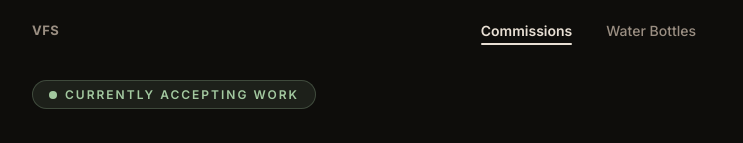
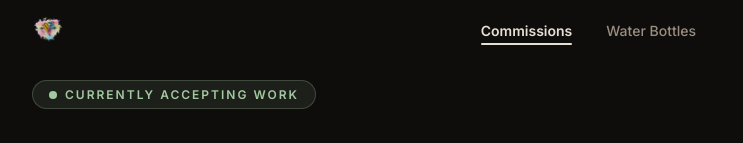
Before and after one commit to xstadt/commissions-page, a React (Vite) app: page / in a window 1280 px wide. Shown: the top 143 px of the page, without its empty margins (268-1011 px from the left). Built offline with nearby package versions, Linux system fonts and the light colour scheme.

Commit message:
added logo

```diff
--- a/src/App.jsx
+++ b/src/App.jsx
@@ -1,18 +1,19 @@
 import { useState, useEffect, useCallback, useRef } from "react";
+import logo from "./logo.png";
 
 /*
-  ========================================
-  VISUAL FREQUENCIES STUDIOS — V7
-  ========================================
-
-  CHANGES FROM V6:
-  - Quick-add controls: moved to bottom-right of image, squircle shape, more padding
-  - Mobile: persistent + button visible on touch devices (no hover needed)
-  - "In cart" indicator on product cards showing qty per color
-  - Subtle hover effects on all action buttons
-  - Scroll to top on tab switch
-  - Dynamic copyright year
-  - Various polish
+ * ========================================
+ * VISUAL FREQUENCIES STUDIOS — V7
+ * ========================================
+ *
+ * CHANGES FROM V6:
+ * - Quick-add controls: moved to bottom-right of image, squircle shape, more padding
+ * - Mobile: persistent + button visible on touch devices (no hover needed)
+ * - "In cart" indicator on product cards showing qty per color
+ * - Subtle hover effects on all action buttons
+ * - Scroll to top on tab switch
+ * - Dynamic copyright year
+ * - Various polish
  */
 
 const COMMISSION_STATUS = "open";
@@ -344,8 +345,8 @@ function WaterBottlePage() {
       }
 
       /* ---- QUICK-ADD CONTROLS ----
-           Desktop: shown on hover, bottom-right of image
-           Mobile: persistent + button, expands on tap
+       *          Desktop: shown on hover, bottom-right of image
+       *          Mobile: persistent + button, expands on tap
        */
       .qa-wrap {
         position: absolute; bottom: 12px; right: 12px; z-index: 5;
@@ -953,11 +954,11 @@ export default function App() {
         max-width: 720px; margin: 0 auto;
       }
       /* ============================================
-           STICKY TOP NAVBAR
-           Fixed to the top, blurs in on scroll.
-           Logo left, nav links right.
-           Active state: small dot + full opacity text.
-           ============================================ */
+       *          STICKY TOP NAVBAR
+       *          Fixed to the top, blurs in on scroll.
+       *          Logo left, nav links right.
+       *          Active state: small dot + full opacity text.
+       *          ============================================ */
       .topnav {
         position: fixed; top: 0; left: 0; right: 0; z-index: 150;
         background: transparent;
@@ -1077,8 +1078,9 @@ export default function App() {
       {/* STICKY TOP NAV */}
       <nav className={`topnav${scrolled ? " scrolled" : ""}`}>
       <div className="topnav-inner">
-          {/* Logo — swap the div for an <img src={logo}> when ready */}
-          <div className="topnav-logo">VFS</div>
+      <div className="topnav-logo">
+      <img src={logo} alt="Visual Frequencies Studios" />
+      </div>
       <div className="topnav-links">
       {TABS.map((tab) => (
         <button
```
Lines whose indentation alone changed are shown as unchanged.
